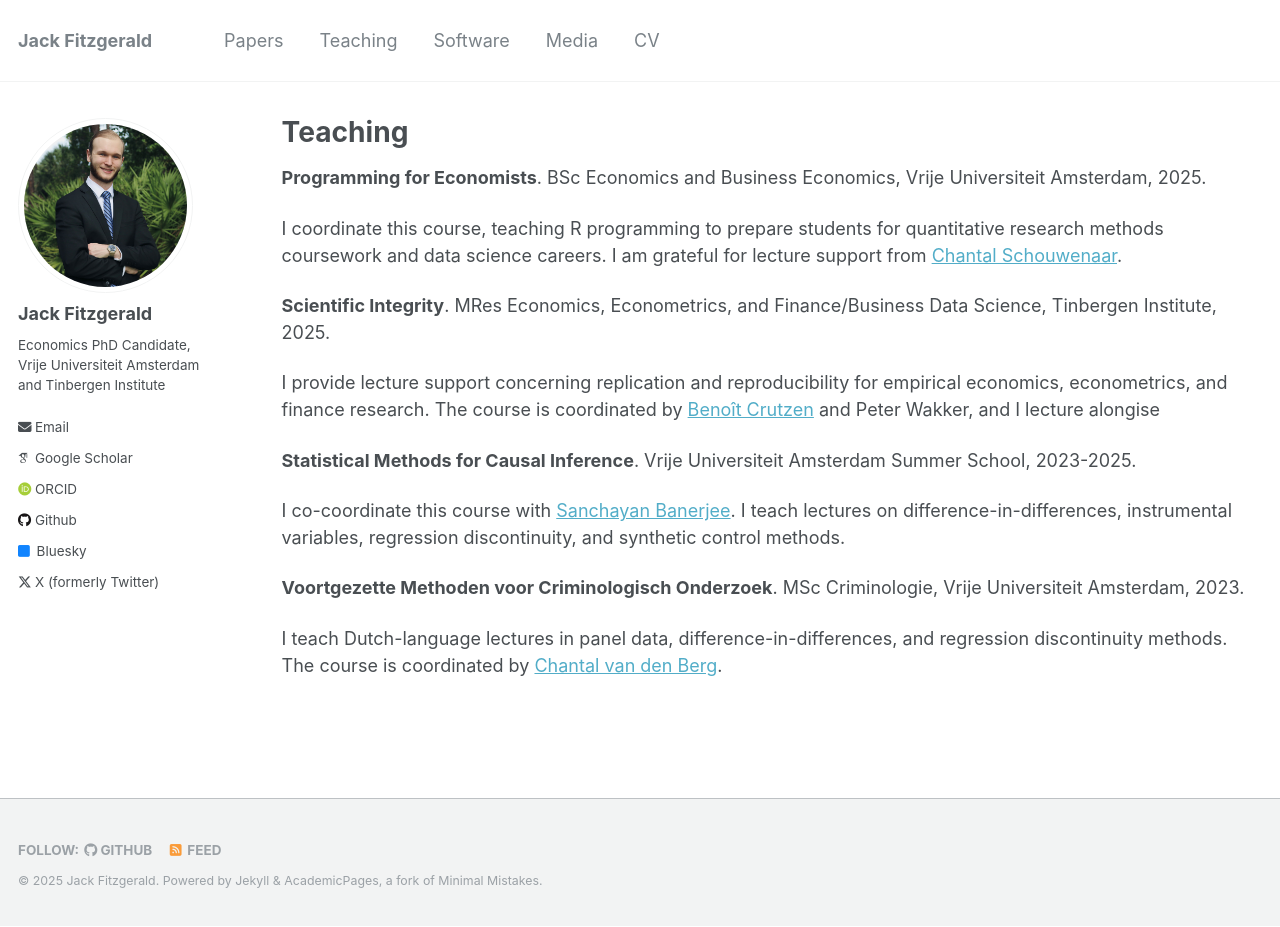
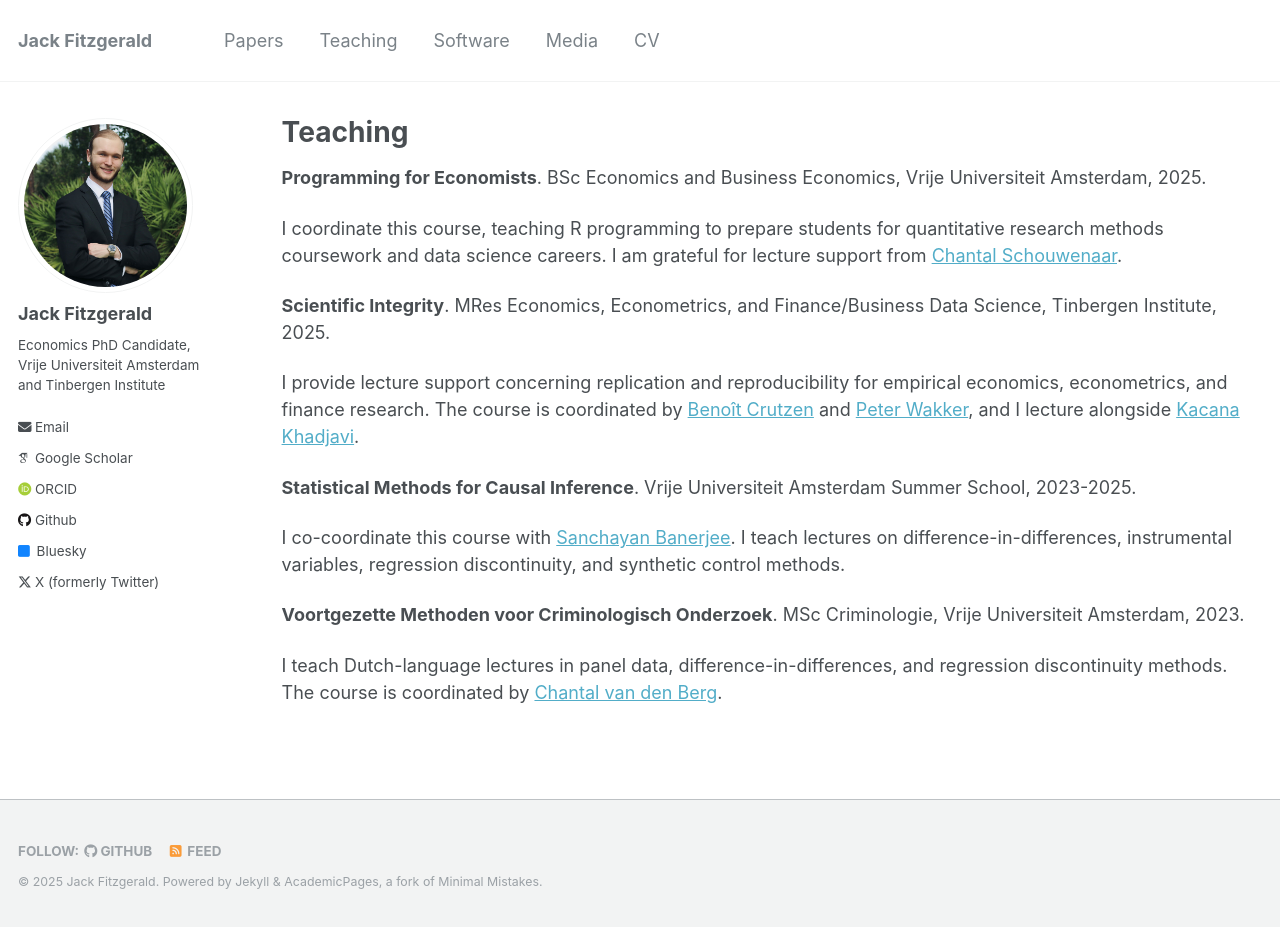
Before and after one commit to jack-fitzgerald/jack-fitzgerald.github.io, a Jekyll site: the page built from _pages/teaching.md, in a window 1280 px wide and 927 px high. Built offline with Jekyll 4.4.1, drawn with Linux system fonts in a browser that asks for light colours; some web fonts are replaced.

Commit message:
Update teaching.md

```diff
--- a/_pages/teaching.md
+++ b/_pages/teaching.md
@@ -11,7 +11,7 @@ I coordinate this course, teaching R programming to prepare students for quantit
 
 **Scientific Integrity**. MRes Economics, Econometrics, and Finance/Business Data Science, Tinbergen Institute, 2025. <br/>
 
-I provide lecture support concerning replication and reproducibility for empirical economics, econometrics, and finance research. The course is coordinated by [Benoît Crutzen](https://sites.google.com/view/benoitcrutzen/home) and Peter Wakker, and I lecture alongise
+I provide lecture support concerning replication and reproducibility for empirical economics, econometrics, and finance research. The course is coordinated by [Benoît Crutzen](https://sites.google.com/view/benoitcrutzen/home) and [Peter Wakker](https://personal.eur.nl/wakker/), and I lecture alongside [Kacana Khadjavi](https://kacanasipangule.wordpress.com/).
 
 **Statistical Methods for Causal Inference**. Vrije Universiteit Amsterdam Summer School, 2023-2025. <br/>
 
```
